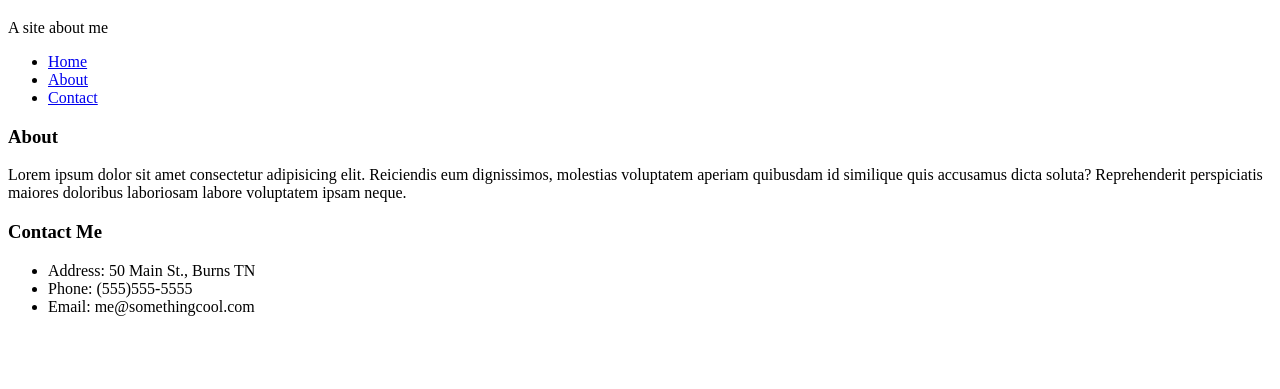
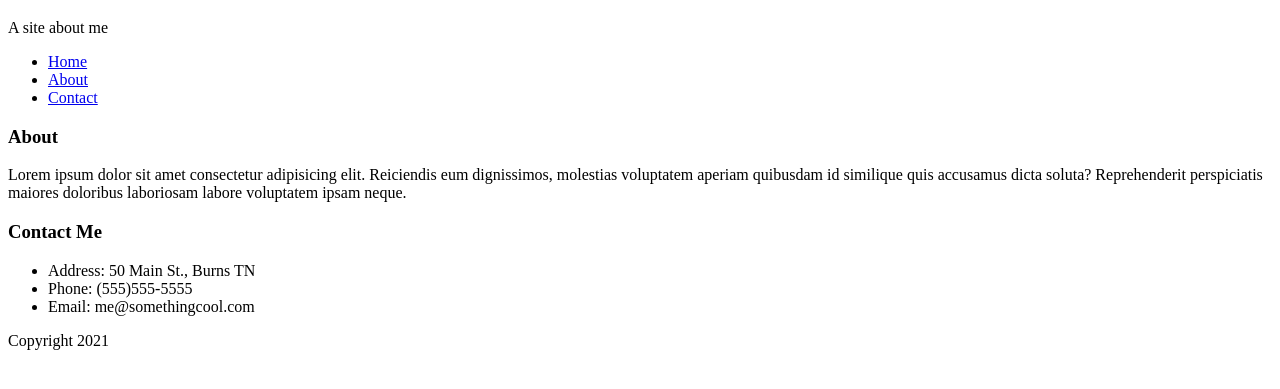
Before and after one commit to cshaw00048/HTML-CSS, a plain HTML site: page htmlSandbox/09_ID_Class.html in a window 1280 px wide. Shown: the part 61-450 px from the top of the page. Drawn offline with Linux system fonts and the light colour scheme.

Commit message:
footer added

```diff
--- a/htmlSandbox/09_ID_Class.html
+++ b/htmlSandbox/09_ID_Class.html
@@ -11,11 +11,13 @@
       <h1>My Website</h1>
       <p>A site about me</p>
     </div>
+
     <ul id="main-nav">
       <li><a href="#">Home</a></li>
       <li><a href="#">About</a></li>
       <li><a href="#">Contact</a></li>
     </ul>
+
     <div id="about">
       <h3>About</h3>
       <p>
@@ -25,6 +27,7 @@
         laboriosam labore voluptatem ipsam neque.
       </p>
     </div>
+
     <div id="contact">
       <h3>Contact Me</h3>
       <ul>
@@ -33,5 +36,9 @@
         <li>Email: me@somethingcool.com</li>
       </ul>
     </div>
+
+    <div id="footer">
+      <p>Copyright 2021</p>
+    </div>
   </body>
 </html>
```
